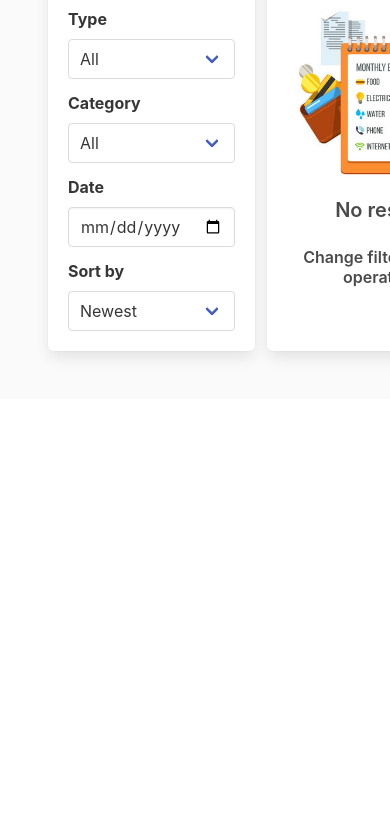
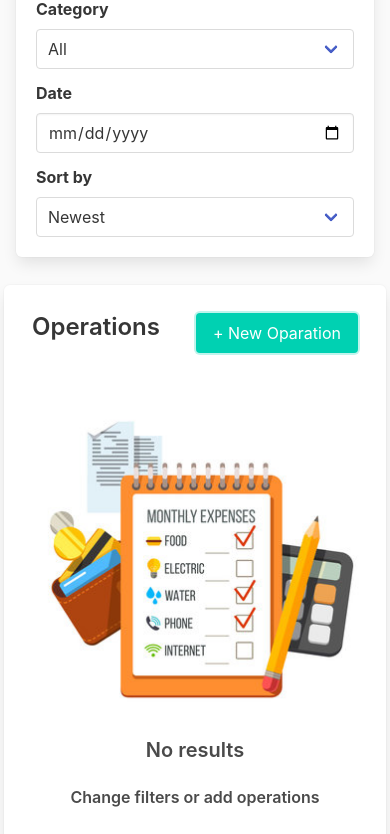
Before and after one commit to YeniferArrubla/expense_Control, a plain HTML site: page index.html in a window 390 px wide. Shown: the part 533-1367 px from the top of the page. Before the commit the page ends 932 px from the top, so only its background shows below. Drawn offline with nearby package versions, Linux system fonts and the light colour scheme.

Commit message:
modify classes to responsive desing

```diff
--- a/index.html
+++ b/index.html
@@ -70,26 +70,27 @@
       </nav>
     </header>
 
-    <main>
+    <main class="has-background-white-bis">
 
         <!-- Balance section -->
-      <section id="balance" class="columns is-flex p-6 has-background-white-bis">
+      <section id="balance" class="container">
+        <div class="columns p-4">
         <!-- Balance result content -->
-        <div class="column is-3 is-offset-1 pt-0 pb-0">
+          <div class="column is-3 is-offset-1 mb-4">
             <div class="box">
-                <h2 class= "title is-2">Balance</h2>
+                <h2 class= "title is-3">Balance</h2>
                 <p class="is-size-5 is-flex is-justify-content-space-between pb-4">Gain <span class="has-text-success">+$0</span></p>
                 <p class="is-size-5 is-flex is-justify-content-space-between pb-4">Spend <span class="has-text-danger">-$0</span></p>
                 <h4 class="is-flex is-justify-content-space-between title is-4">Total <span class="has-text-weight-semibold">$0</span></h4>
             </div>
             <!-- Balance Filters -->
             <div class="box">
-                <div class="is-flex is-justify-content-space-between">
-                <h3 class= "title is-3">Filters</h3>
+                <div class="is-flex is-justify-content-space-between is-flex-wrap-wrap">
+                <h3 class= "title is-4">Filters</h3>
                 <button class="button is-info is-inverted">Hide Filters</button>
                 </div>
                   <!-- type -->
-                <p class="label">Type</p>
+                <p class="label pt-4">Type</p>
                 <div class="select mb-3 is-fullwidth">
                 <select class="">
                 <option>All</option>
@@ -129,15 +130,15 @@
                 </div>
             </div>
             <!-- End balance filters -->
-        </div>
+          </div>
           <!-- End balance result content -->
 
           <!-- Operations content -->
-          <div class="box column is-7">
+          <div class="box column is-7 mt-3">
 
-            <div class="is-flex is-justify-content-space-between p-3">
-              <h3 class= "title is-3">Operations</h3>
-              <button class="button is-primary">
+            <div class="is-flex is-justify-content-space-between p-4">
+              <h3 class= "title is-4">Operations</h3>
+              <button class="button is-primary is-focused">
                 + New Oparation
               </button>
             </div>
@@ -163,6 +164,7 @@
               </table>
             </div>
           </div>
+        </div>
       </section>
     </main>
   </body>
```
